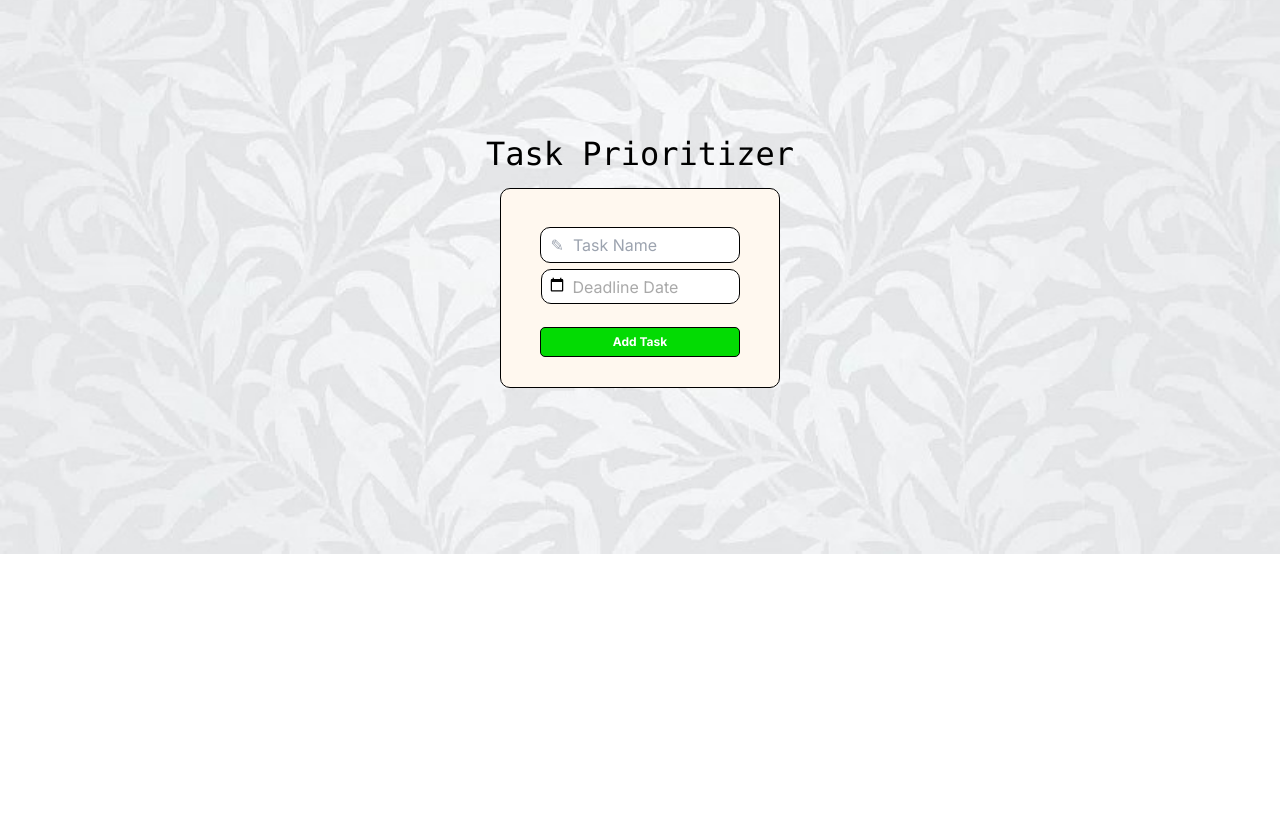
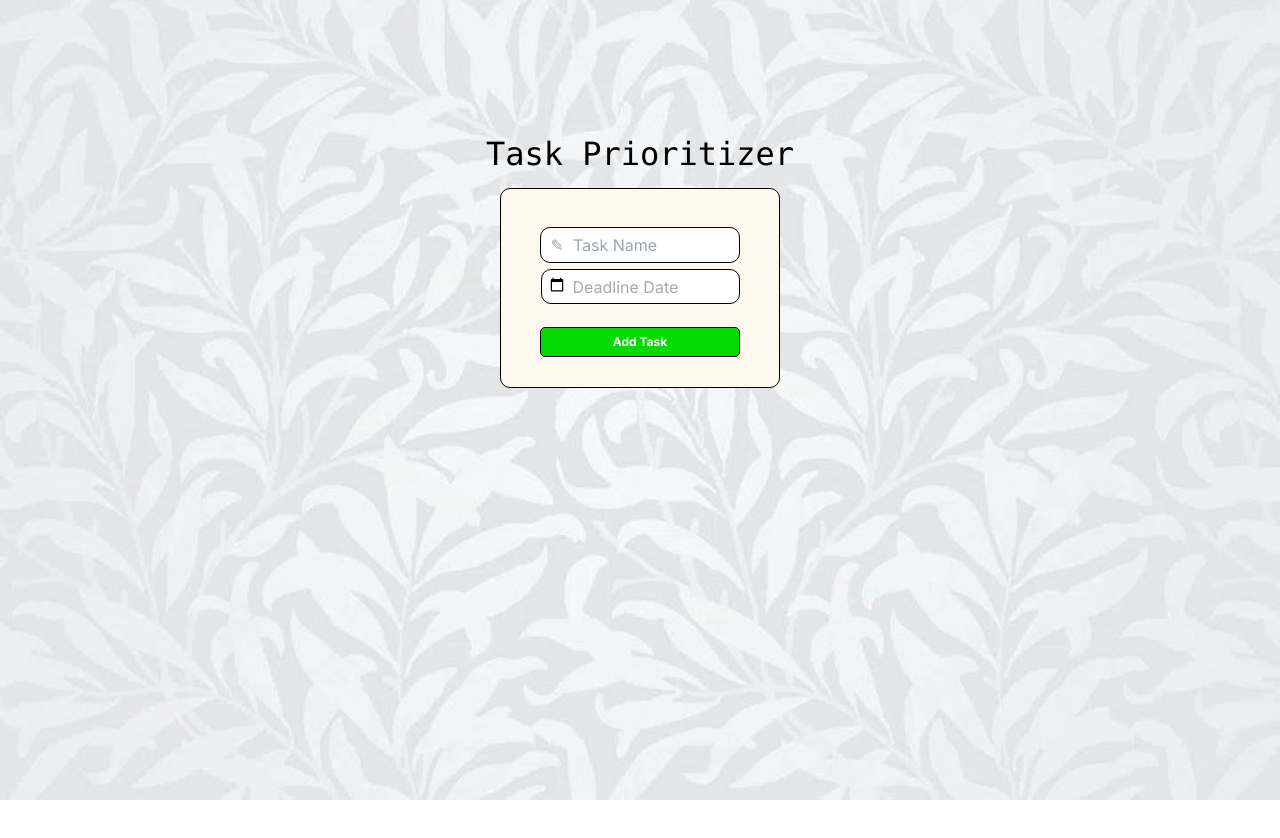
Before and after one commit to danielpinto-developer/task-manager, a Next.js app: page / in a window 1280 px wide. Shown: the top 838 px of the page. Before the commit the page ends 800 px from the top, so only its background shows below. Built offline with nearby package versions, Linux system fonts and the light colour scheme.

Commit message:
no white space

```diff
--- a/src/components/task.css
+++ b/src/components/task.css
@@ -1,3 +1,8 @@
+html, body {
+  height: 100%;
+  margin: 0;
+}
+
 body {
   display: flex;
   flex-direction: column;
```
